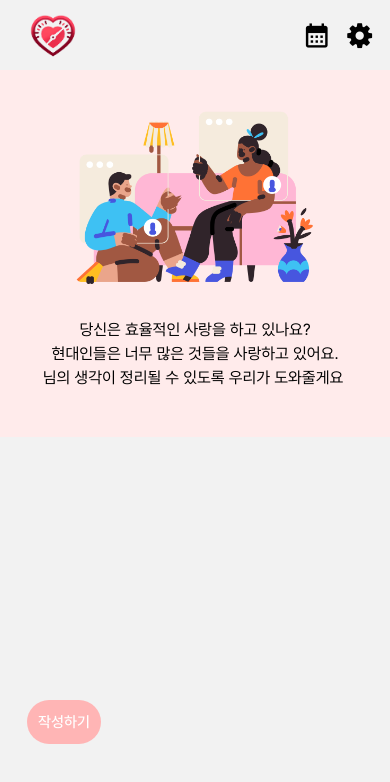
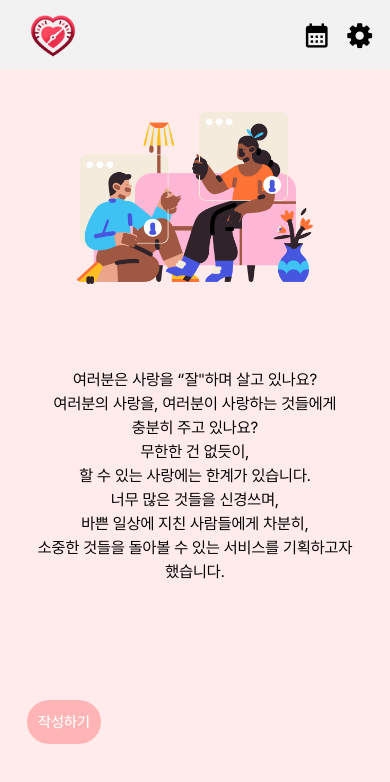
Before and after one commit to SKYST-LoveMeter/client, a React Native app: screen /MainStack in a window 390 px wide. Shown: the top 782 px of the page. Built offline with nearby package versions, Linux system fonts and the light colour scheme; no server answers.

Commit message:
#22 feat: home 완성

```diff
--- a/src/components/home/Intro.tsx
+++ b/src/components/home/Intro.tsx
@@ -3,11 +3,13 @@ import React from "react";
 import Typography from "../@common/Typography";
 import FlexBox from "../@common/FlexBox";
 import { spacing } from "@/constants/spacing";
+import Margin from "../@common/Margin";
 
 const Intro = ({ nickname }: { nickname: string }) => {
   return (
     <View
       style={{
+        flex: 1,
         backgroundColor: "#FFEBEB",
         paddingHorizontal: spacing.gutter,
         paddingTop: 0,
@@ -22,19 +24,21 @@ const Intro = ({ nickname }: { nickname: string }) => {
           resizeMode: "contain",
         }}
       />
+      <Margin margin={50} />
       <FlexBox direction="column" alignItems="center" gap={5}>
-        <Typography size="md">당신은 효율적인 사랑을 하고 있나요?</Typography>
+        <Typography size="md">여러분은 사랑을 “잘"하며 살고 있나요?</Typography>
         <Typography size="md">
-          현대인들은 너무 많은 것들을 사랑하고 있어요.
+          여러분의 사랑을, 여러분이 사랑하는 것들에게
         </Typography>
-        <Typography
-          size="md"
-          styles={{
-            textAlign: "center",
-          }}
-        >
-          {nickname}님의 생각이 정리될 수 있도록 우리가 도와줄게요{" "}
+        <Typography size="md">충분히 주고 있나요?</Typography>
+        <Typography size="md">무한한 건 없듯이,</Typography>
+        <Typography size="md">할 수 있는 사랑에는 한계가 있습니다.</Typography>
+        <Typography size="md">너무 많은 것들을 신경쓰며,</Typography>
+        <Typography size="md">바쁜 일상에 지친 사람들에게 차분히,</Typography>
+        <Typography size="md">
+          소중한 것들을 돌아볼 수 있는 서비스를 기획하고자
         </Typography>
+        <Typography size="md">했습니다.</Typography>
       </FlexBox>
     </View>
   );
--- a/src/screens/main/HomeScreen.tsx
+++ b/src/screens/main/HomeScreen.tsx
@@ -59,7 +59,9 @@ const Header = ({
   );
 };
 
-const Container = styled.ScrollView``;
+const Container = styled.View`
+  flex: 1;
+`;
 
 const GoToTest = ({
   onPress,
```
Also changed, not shown: src/components/test/PieChart.tsx (+2 -0 lines).
